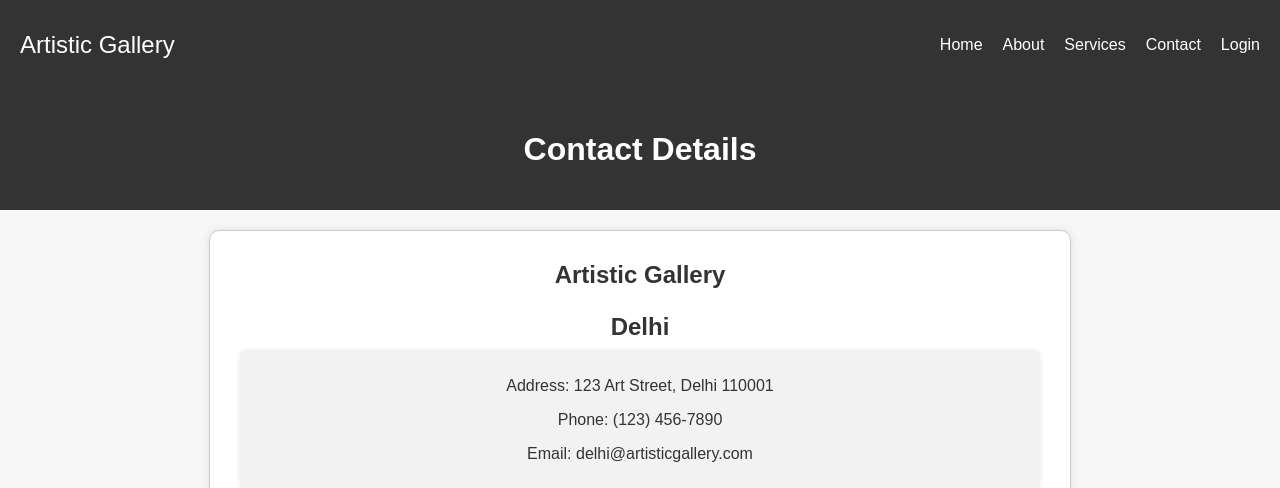
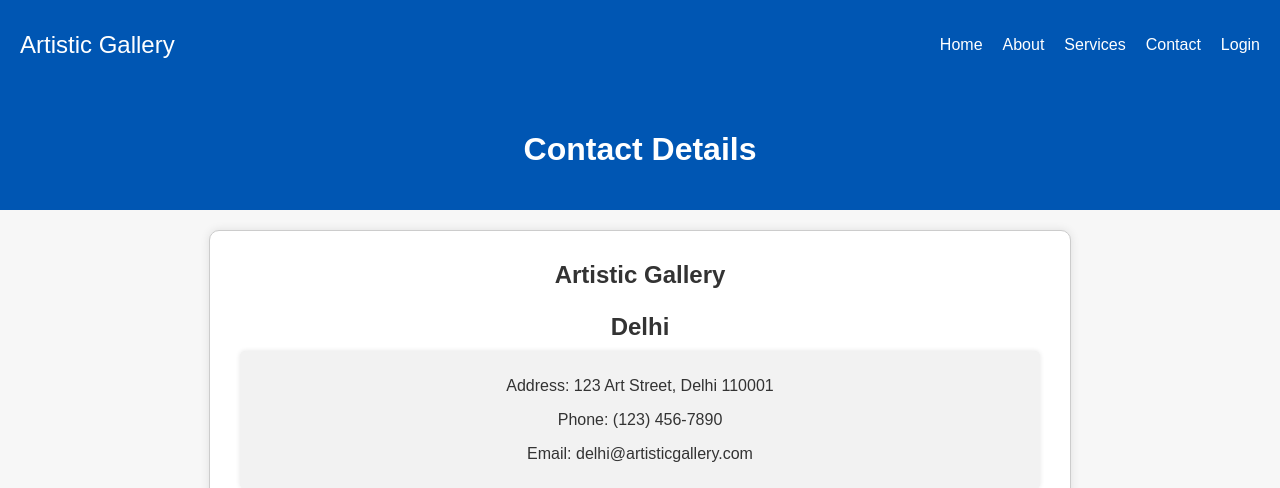
Before and after one commit to lakshya161019/ArtisticGallery, a Flask app: page /contact in a window 1280 px wide. Shown: the top 488 px of the page. Run offline with Flask 3, Linux system fonts and the light colour scheme.

Commit message:
added theme

```diff
--- a/templates/contact.html
+++ b/templates/contact.html
@@ -19,7 +19,7 @@
         }
 
         header {
-            background-color: #333;
+            background-color: #0056b3; /* Dark blue header */
             color: #fff;
             text-align: center;
             padding: 20px 0;
```
